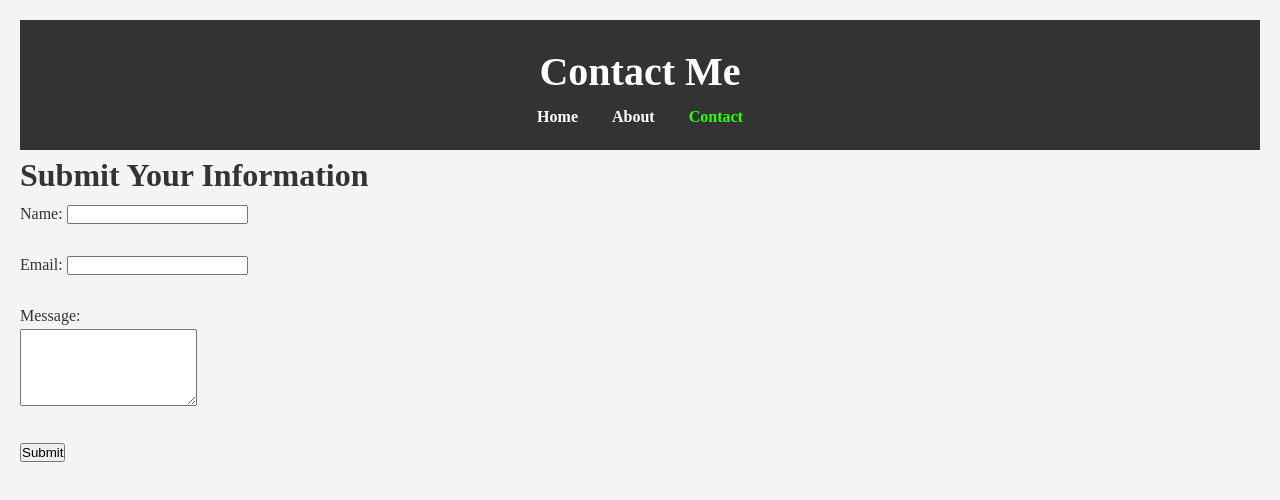
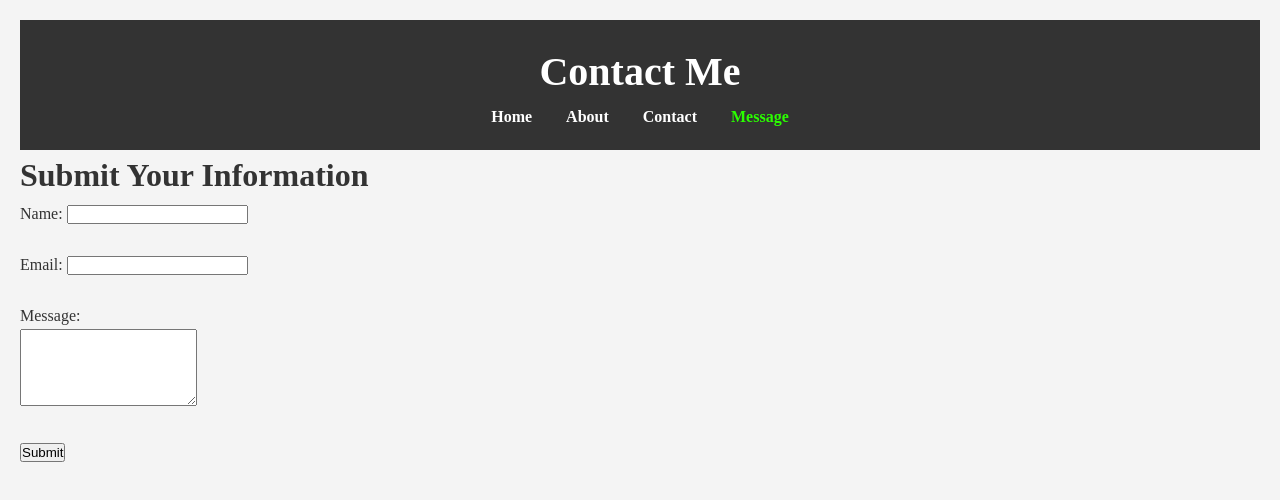
Before and after one commit to HumzyWumzy/new_website, a plain HTML site: page data_input.html in a window 1280 px wide. Drawn offline with Linux system fonts and the light colour scheme.

Commit message:
Update data_input.html

```diff
--- a/data_input.html
+++ b/data_input.html
@@ -13,7 +13,8 @@
             <ul>
                 <li><a href="index.html">Home</a></li>
                 <li><a href="about.html">About</a></li>
-                <li><a href="contact.html" class="active">Contact</a></li>
+                <li><a href="contact.html">Contact</a></li>
+                <li><a href="data_input.html" class="active">Message</a></li>
             </ul>
         </nav>
     </header>
```
